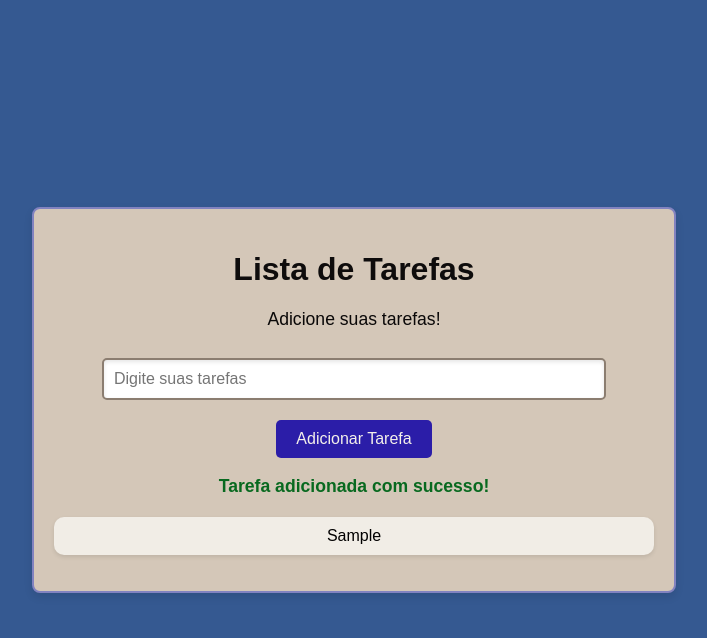
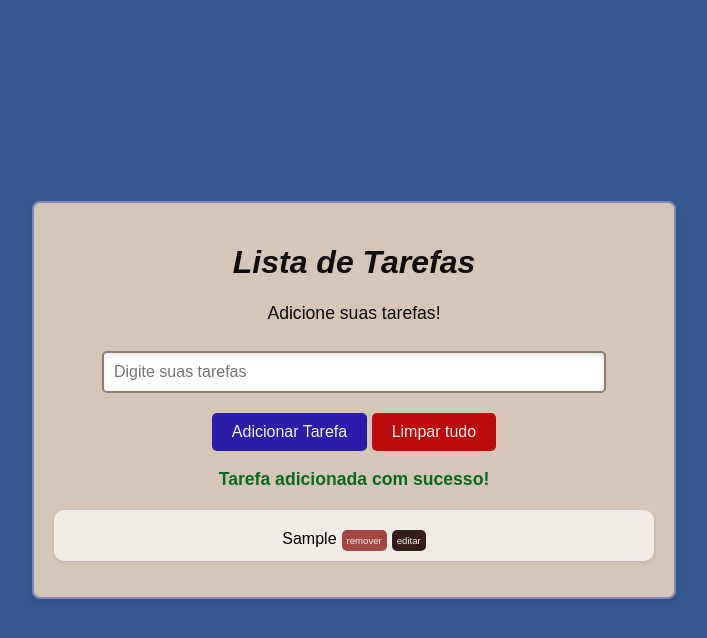
Before and after one commit to gabespinola/To-do-list, a plain HTML site: page to do list/index.html in a window 1280 px wide. Both pictures are taken after typing "Sample" into the empty fields and a click on the button "Adicionar Tarefa". Shown: the whole page, without its empty margins (286-993 px from the left). Drawn offline with Linux system fonts and the light colour scheme.

Commit message:
ajustes no html, css e js

```diff
--- a/to do list/index.html
+++ b/to do list/index.html
@@ -8,10 +8,11 @@
 </head>
 <body>
   <div class="container">
-    <h1>Lista de Tarefas</h1>
+    <h1><em>Lista de Tarefas</em></h1>
     <p>Adicione suas tarefas!</p>
     <input type="text" id='inputtarefa' placeholder="Digite suas tarefas">
     <button onclick="adicionarTarefa()">Adicionar Tarefa</button>
+    <button onclick="Limparlista()" class="botao_lista">Limpar tudo</button>
     <p id="mensagem"></p>
     <ul id="listatarefas"></ul>
   </div>
--- a/to do list/script.js
+++ b/to do list/script.js
@@ -38,13 +38,51 @@ function adicionarTarefa() {
       const listatarefas= document.getElementById("listatarefas")
       listatarefas.innerHTML = ""
 
-       let i = 0
-       for (i; i < tarefas.length; i++){
+
+      for (let i =0; i < tarefas.length; i++){
       let novatarefa = document.createElement("li")
       novatarefa.textContent= tarefas[i]
+
+      let botaoRemover =document.createElement("button")
+      botaoRemover.className= "remover"
+      botaoRemover.textContent= "remover"
+      botaoRemover.onclick= () => removerTarefa()
+
+      let botaoeditar =document.createElement("button")
+      botaoeditar.className= "editar"
+      botaoeditar.textContent= "editar"
+      botaoeditar.onclick= () => editarTarefa(i)
+
+
+
+      novatarefa.appendChild(botaoRemover)
+      novatarefa.appendChild(botaoeditar)
       listatarefas.appendChild(novatarefa)
 
       }
 
 
     }
+
+    function removerTarefa(i){
+      tarefas.splice(i, 1)
+      renderizarTarefas()
+
+    }
+
+    function editarTarefa(i){
+     let tarefaEditada= prompt("Edite a tarefa:")
+     if (tarefaEditada.trim() !== ""){
+      tarefas[i]= tarefaEditada
+      renderizarTarefas()
+     }
+
+
+    }
+
+    function Limparlista(){
+      tarefas.length = 0
+      renderizarTarefas()
+      const mensagem = document.getElementById("mensagem")
+      mensagem.textContent ="Lista de tarefas limpa com sucesso! "
+    }
--- a/to do list/style.css
+++ b/to do list/style.css
@@ -78,3 +78,40 @@ input[type="text"]:focus {
     color: #08691f;
     font-weight: bold;
 }
+button.remover {
+    background-color: #A34743;
+    color: #F4F0EA;
+    padding: 5px 5px;
+    border: none;
+    border-radius: 5px;
+    cursor: pointer;
+    font-size: 0.6em;
+    margin-left: 5px;
+    transition: background-color 0.3s ease;
+}
+button.remover:hover {
+    background-color: #60041A;
+}
+button.editar {
+    background-color: #331F19;
+    color: #F4F0EA;
+    padding: 5px 5px;
+    border: none;
+    border-radius: 5px;
+    cursor: pointer;
+    font-size: 0.6em;
+    margin-left: 5px;
+    transition: background-color 0.3s ease;
+}
+button.editar:hover {
+    background-color: #744d41;
+}
+
+.botao_lista {
+    background-color: #bb0a0a;
+}
+
+.botao_lista:hover {
+    background-color: #60041A;
+    color: #F4F0EA;
+}
```
Lines whose indentation alone changed are shown as unchanged.
